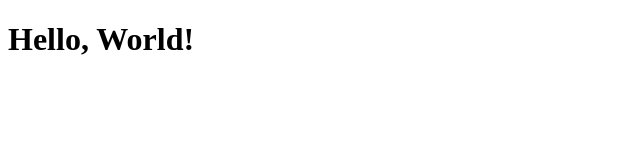
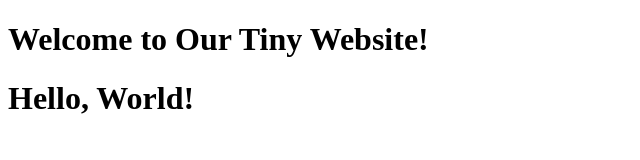
Before and after one commit to JMEO-dev/ostad-assignment-1, a plain HTML site: page index.html in a window 1280 px wide. Shown: the whole page, without its empty margins (0-640 px from the left). Drawn offline with Linux system fonts and the light colour scheme.

Commit message:
Improve heading and title in index.html

```diff
--- a/index.html
+++ b/index.html
@@ -3,9 +3,10 @@
 <head>
     <meta charset="UTF-8">
     <meta name="viewport" content="width=device-width, initial-scale=1.0">
-    <title>Tiny Website</title>
+    <title>Our Tiny Website</title>
 </head>
 <body>
+    <h1>Welcome to Our Tiny Website!</h1>
     <h1>Hello, World!</h1>
 </body>
 </html>
```
